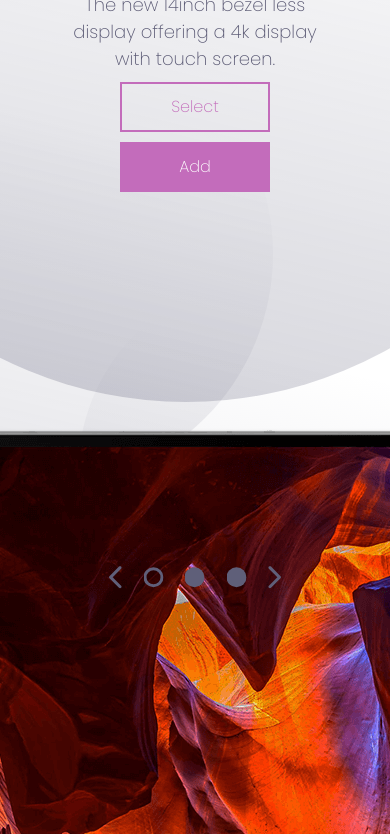
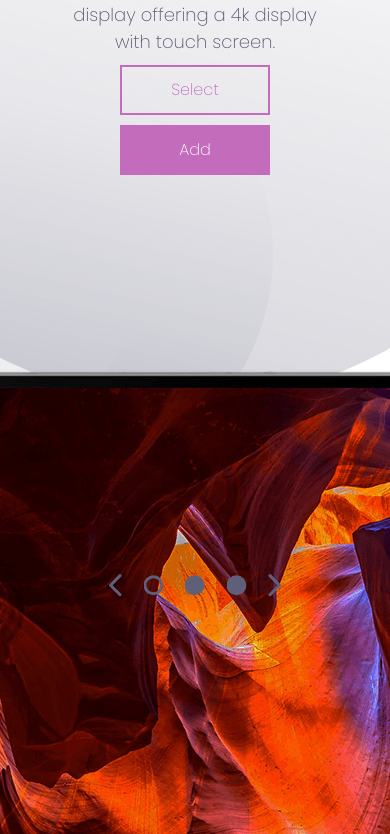
Before and after one commit to biZan7X/reponsive, a plain HTML site: page index.html in a window 390 px wide. Shown: the part 231-1065 px from the top of the page. Drawn offline with Linux system fonts and the light colour scheme.

Commit message:
feat - styling

```diff
--- a/style.css
+++ b/style.css
@@ -182,7 +182,7 @@ section {
 	}
 
 	.intro {
-		margin: 5vh;
+		margin: 3vh 5vh 0 5vh;
 		text-align: center;
 	}
 
@@ -203,12 +203,11 @@ section {
 	}
 
 	.coverage img {
-		height: 80%;
+		height: 75%;
 	}
 
 	.laptop-select {
-		position: absolute;
-		bottom: 3%;
+		bottom: 2%;
 		right: 50%;
 		width: 50%;
 		transform: translate(50%, 5%);
```
